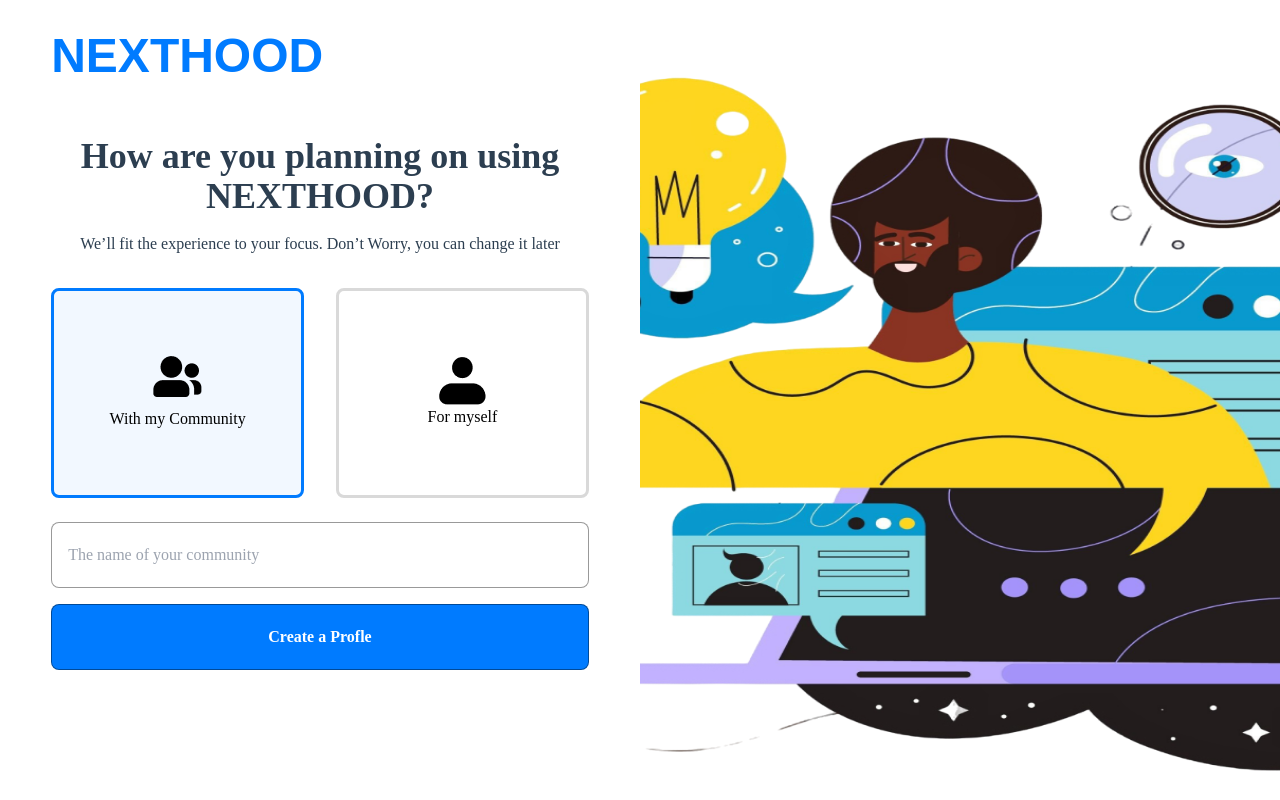
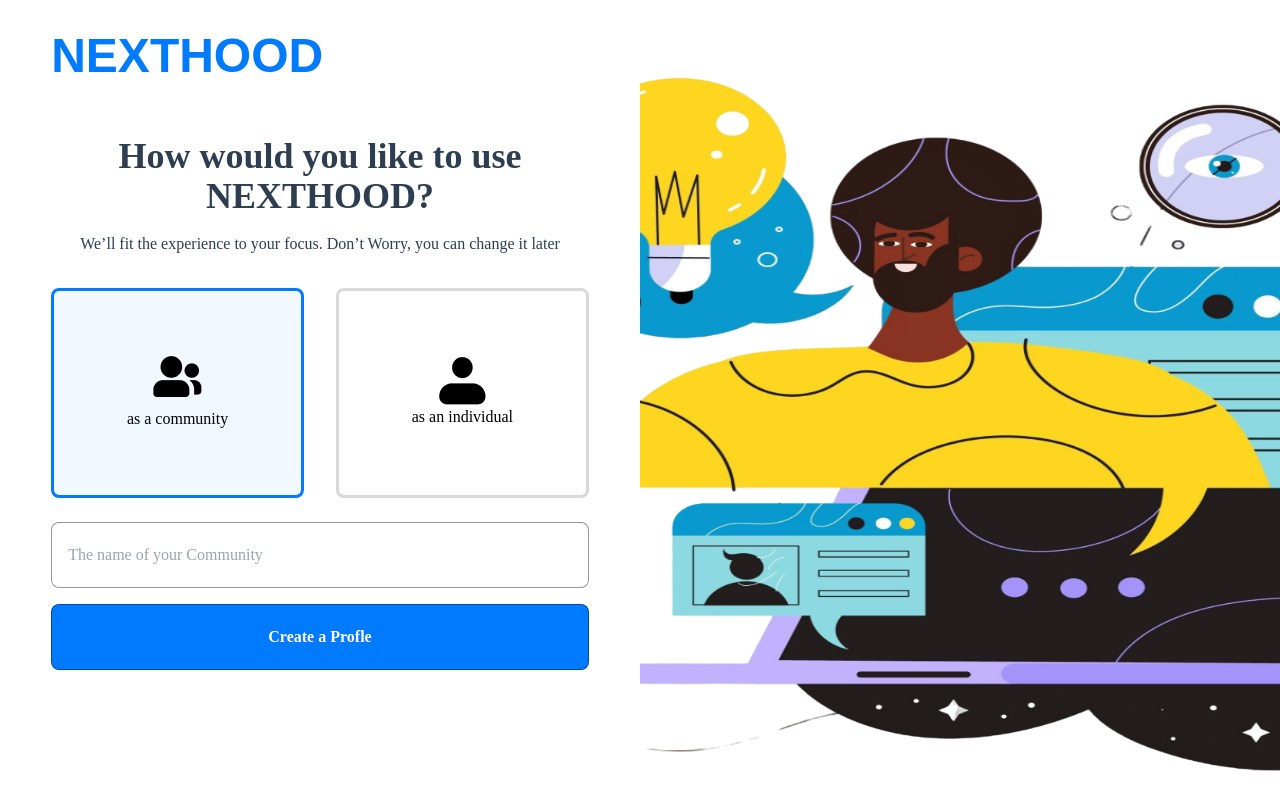
Before and after one commit to Donny-C-1/Nexthood, a React (Vite) app in the folder src/nexthood_frontend/: page /auth/signup in a window 1280 px wide. Built offline with nearby package versions, Linux system fonts and the light colour scheme; a web font is replaced by a local one; what @dfinity/auth-client would draw is missing.

Commit message:
add condition rendering for user type and community type in signup

```diff
--- a/src/nexthood_frontend/src/pages/auth/SignUp.tsx
+++ b/src/nexthood_frontend/src/pages/auth/SignUp.tsx
@@ -2,10 +2,27 @@ import { useNavigate } from "react-router-dom";
 import group from "/assets/group.png";
 import person from "/assets/person.png";
 import { useState } from "react";
+import clientPromise from "../../auth_client";
 
 type UserType = "user" | "community";
 
 const SignUp = () => {
+  const handleLogin = async (e: React.FormEvent<HTMLFormElement>) => {
+    e.preventDefault();
+    const client = await clientPromise;
+
+    client.login({
+      identityProvider: `http://localhost:4943?canisterId=${process.env.CANISTER_ID_INTERNET_IDENTITY}#authorize`,
+      onSuccess: () => {
+        console.log("Successfully logged in");
+        navigate("/dashboard");
+      },
+      onError: (err) => {
+        console.log("\n\n!Authentication Error! \n", err);
+      },
+    });
+  };
+
   const navigate = useNavigate();
   const [userType, setUserType] = useState<UserType>("community");
   const handleSubmit = (e: React.FormEvent<HTMLFormElement>) => {
@@ -16,7 +33,7 @@ const SignUp = () => {
   return (
     <div className="mt-8 md:mt-14 px-[5%] lg:px-[8%] md:px-8">
       <h2 className="text-[#2C3E50] font-bold text-center w-full text-xl md:text-4xl">
-        How are you planning on using NEXTHOOD?
+        How would you like to use NEXTHOOD?
       </h2>
       <p className="text-[#2C3E50] text-center mt-4">
         We’ll fit the experience to your focus. Don’t Worry, you can change it
@@ -24,28 +41,36 @@ const SignUp = () => {
       </p>
       <div className="flex justify-between gap-8 placeholder mt-8 w-full mx-auto">
         <button
-        onClick={() => setUserType("community")}
+          onClick={() => setUserType("community")}
           className={`authCards ${
             userType === "community" ? "border-primary bg-primary" : ""
           } bg-opacity-5`}
         >
           <img src={group} alt="" />
-          <p>With my Community</p>
+          <p>as a community</p>
         </button>
         <button
-        onClick={() => setUserType("user")}
+          onClick={() => setUserType("user")}
           className={`authCards bg-opacity-5 border-[#D9D9D9]  ${
             userType === "user" ? "border-primary bg-primary" : ""
           }`}
         >
           <img src={person} alt="" />
-          <p>For myself</p>
+          <p>as an individual</p>
         </button>
       </div>
-      <form action="" onSubmit={handleSubmit} className="mt-6 mx-auto w-full">
+      <form
+        action=""
+        onSubmit={userType == "community" ? handleSubmit : handleLogin}
+        className="mt-6 mx-auto w-full"
+      >
         <input
           type="text"
-          placeholder="The name of your community"
+          placeholder={
+            userType == "community"
+              ? "The name of your Community"
+              : "your Username"
+          }
           className="authInput w-full"
         />
         {/* <br /> */}
```
